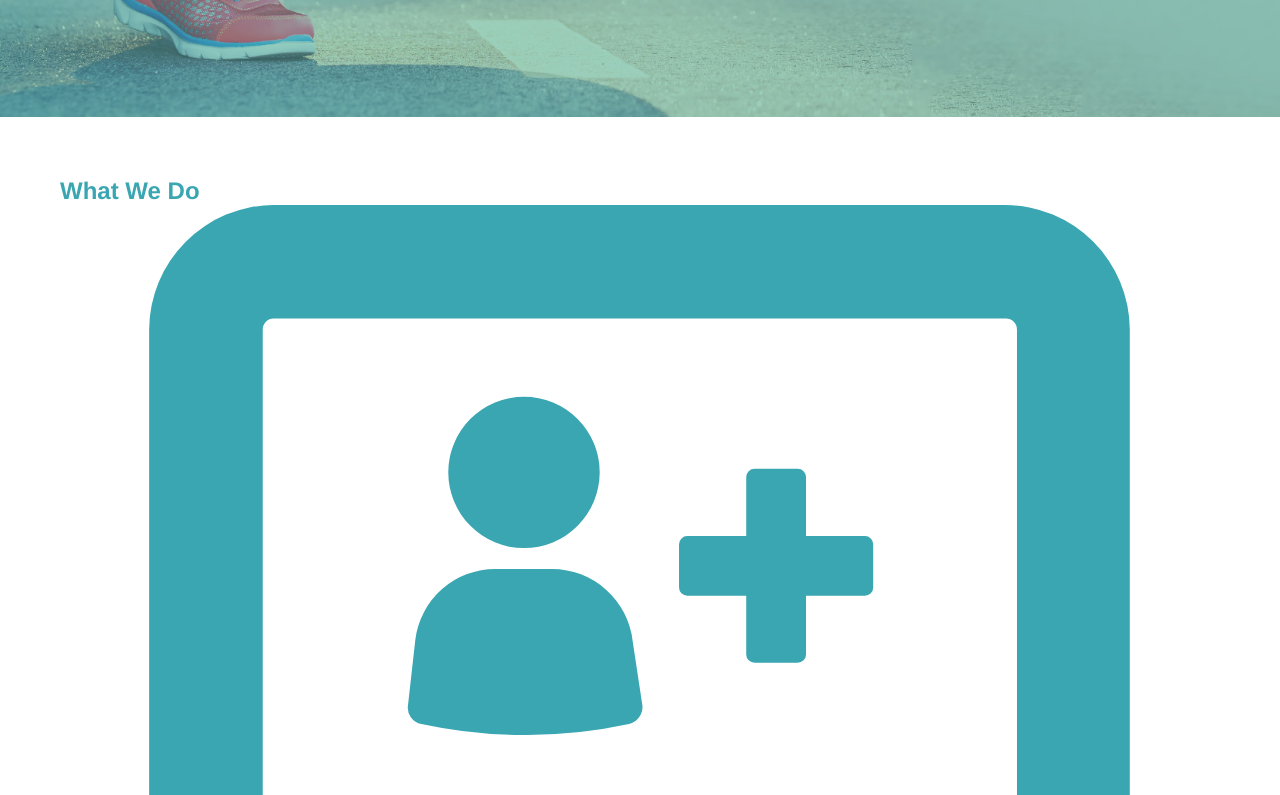
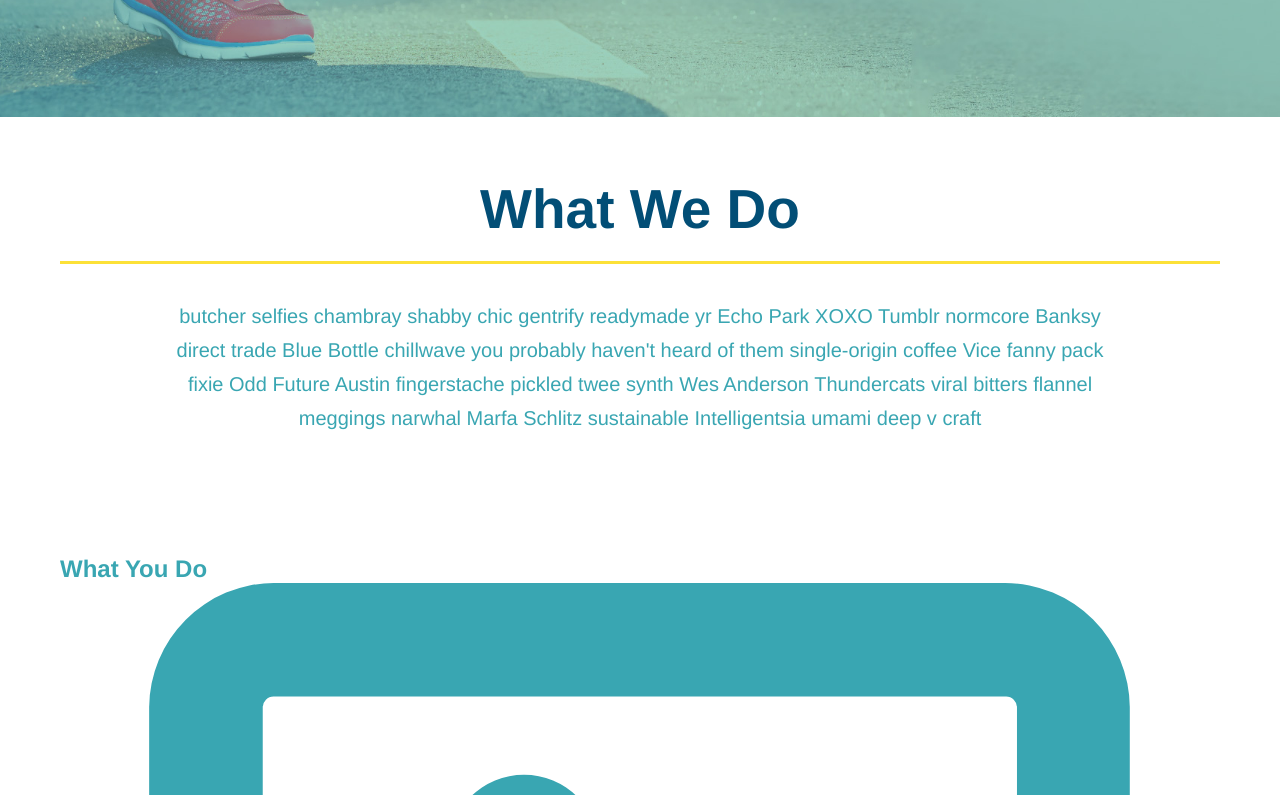
Before and after one commit to Shilohjones194/run-buddy, a plain HTML site: page index.html in a window 1280 px wide. Shown: the part 565-1360 px from the top of the page. Drawn offline with Linux system fonts and the light colour scheme.

Commit message:
1.4.5 What We Do

```diff
--- a/assets/css/style.css
+++ b/assets/css/style.css
@@ -135,3 +135,21 @@ header {
   font-size: 16px;
 }
 /* HERO STYLES END */
+.intro {
+  text-align: center;
+}
+.intro h2 {
+  font-size: 55px;
+  color: #024e76;
+  margin-bottom: 35px;
+  padding: 0 100px 20px 100px;
+  border-bottom: 3px solid;
+  border-color: #fce138;
+}
+.intro p {
+  line-height: 1.7;
+  color: #39a6b2;
+  width: 80%;
+  font-size: 20px;
+  margin: 0 auto;
+}
--- a/index.html
+++ b/index.html
@@ -68,14 +68,8 @@
   <!--End Hero-->
 
   <!-- "what we do" section -->
-  <section id="What-We-Do">
+  <section id="What-We-Do" class="intro">
     <h2>What We Do</h2>
-    <div>
-      <!-- insert this img element -->
-      <img src="./assets/images/step-1.svg" alt="" />
-      <h3>Step 1: Fill Out the Form Above.</h3>
-      <p>You're already here, so why not?</p>
-    </div>
     <p>
       butcher selfies chambray shabby chic gentrify readymade yr Echo Park XOXO Tumblr normcore Banksy direct trade Blue
       Bottle chillwave you probably haven't heard of them single-origin coffee Vice fanny pack fixie Odd Future Austin
@@ -86,7 +80,10 @@
   <!-- "what you do" section -->
   <section id="What-You-Do">
     <h2>What You Do</h2>
+
     <div>
+      <!-- insert this img element -->
+      <img src="./assets/images/step-1.svg" alt="" />
       <h3>Step 1: Fill Out the Form Above.</h3>
       <p>You're already here, so why not?</p>
     </div>
```
